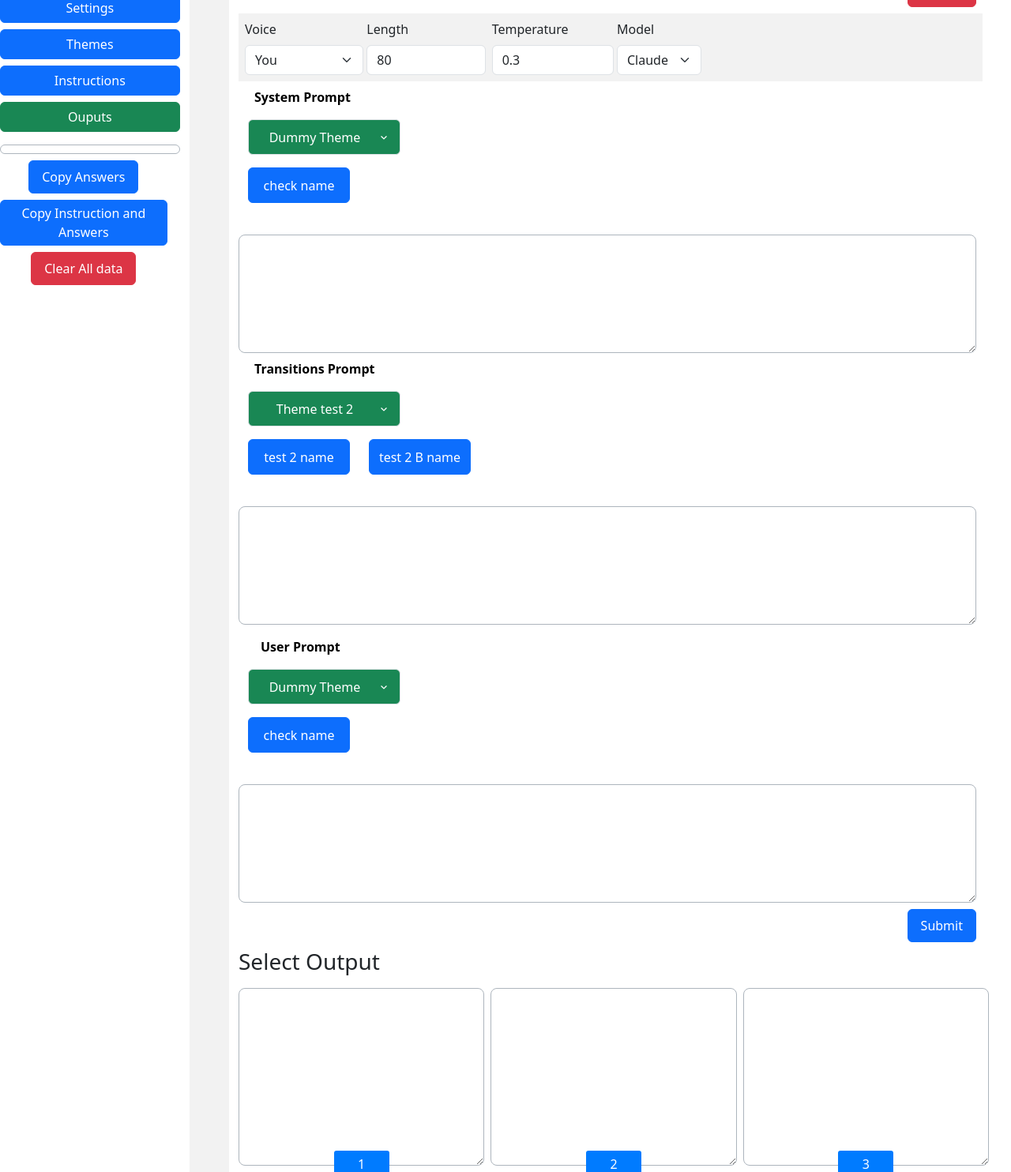
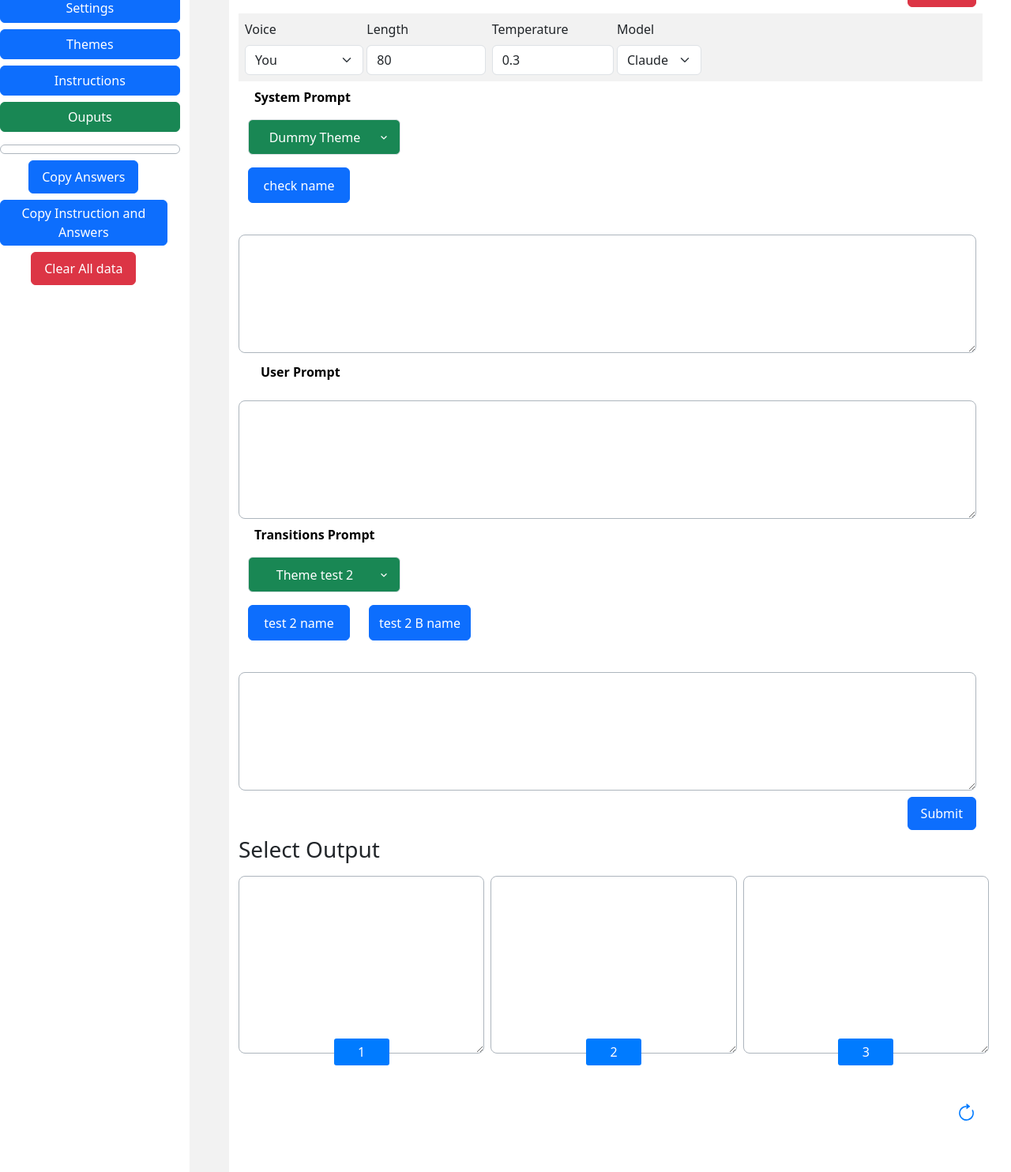
Before and after one commit to aliarslan007/promptProject, a Django app: page / in a window 1280 px wide. Shown: the part 57-1541 px from the top of the page at 79% size. Run offline with Django 4.2, Linux system fonts and the light colour scheme; a user stored in the database is signed in; data comes from the database, SQL or seed files in the repository; both versions use the stored data as it was after the commit.

Commit message:
Prompt Sequences

```diff
--- a/promptapp/templates/promptapp/instructionsset.html
+++ b/promptapp/templates/promptapp/instructionsset.html
@@ -291,8 +291,8 @@ function saveInstructions () {
   });
 
   function deleteInstruction(instruction_set_id) {
-    var confirmation = confirm("Are you sure you want to delete this instruction?");
-    if (confirmation) {
+    // var confirmation = confirm("Are you sure you want to delete this instruction?");
+     {
       // var instructionId = $('#instruction_id_' + index).val();
       $.ajax({
         type: 'POST',
--- a/promptapp/templates/promptapp/instructionstheme.html
+++ b/promptapp/templates/promptapp/instructionstheme.html
@@ -290,8 +290,8 @@ function saveInstructions () {
   });
 
   function deleteInstruction(instruction_theme_id) {
-    var confirmation = confirm("Are you sure you want to delete this instruction?");
-    if (confirmation) {
+    // var confirmation = confirm("Are you sure you want to delete this instruction?");
+    {
       // var instructionId = $('#instruction_id_' + index).val();
       $.ajax({
         type: 'POST',
--- a/promptapp/templates/promptapp/promptHome.html
+++ b/promptapp/templates/promptapp/promptHome.html
@@ -109,36 +109,6 @@
                     </div>
                 </div>
             </div>
-            <!-- <div class="d-flex grid gap-1 p-2 ">
-                <div class="col-2 ">
-                    <select
-                        id="instruction_set" name="instruction_set"
-                        class="form-select mt-2 p-1 text-white bg-success d-flex rounded-2 custom_style_instructins" aria-label="Default select example">
-                        {% for instruction in instructions_set %}
-                            <option id="instruction_name_{{ forloop.counter0 }}" name="instruction_name_{{ forloop.counter0 }}" value="{{ instruction.name }}" data-index="{{ forloop.counter0 }}">
-                                {{ instruction.name }}
-                            </option>
-                        {% endfor %}
-                    </select>
-
-                    {% for instruction in instructions_set %}
-                        <input type="hidden" id="instructionA_{{ forloop.counter0 }}" name="instructionA_{{ forloop.counter0 }}" value="{{ instruction.instructionA }}"/>
-                        <input type="hidden" id="instructionB_{{ forloop.counter0 }}" name="instructionB_{{ forloop.counter0 }}" value="{{ instruction.instructionB }}"/>
-                        <input type="hidden" id="instructionC_{{ forloop.counter0 }}" name="instructionC_{{ forloop.counter0 }}" value="{{ instruction.instructionC }}"/>
-                    {% endfor %}
-                </div>
-                <div class="col-2 ">
-                    <button id="instructionA_button" type="button" class="p-1 custom_style_instructins  btn btn-primary mt-2 rounded-2  px-3">Instruction A</button>
-                </div>
-                <div class="col-2 ">
-                    <button id="instructionB_button" type="button" class="p-1 custom_style_instructins  btn btn-primary mt-2 rounded-2  px-3">Instruction B</button>
-                </div>
-                <div class="col-2 ">
-                    <button id="instructionC_button" type="button" class="p-1 custom_style_instructins  btn btn-primary mt-2 rounded-2  px-3">Instruction C</button>
-                </div>
-
-            </div> -->
-            <!-- new instructions layout -->
 
             <div class="row mb-2 m-2">
                 <div class="col-12">
@@ -179,7 +149,29 @@
                 </div> -->
                 <input type="hidden" id="system_prompt_text_saved" name="system_prompt_text_saved" value=""/>
             </div>
-            <!-- starting transition prompt -->
+
+            <!-- below user prompt part -->
+            <div class="row  mx-3">
+                <div class="col-12 mt-1">
+                    <span class="system-prompt-label cursor-pointer">User Prompt</span>
+                </div>
+            </div>
+
+
+            <input type="hidden" id="instructions_data" value='{{ instructions_data}}' />
+            <input type="hidden" id="instructions_data_theme" value='{{ instructions_data_theme}}' />
+            <div class="form-floating pt-2 me-2">
+                <textarea
+                id="prompt_text" name="prompt_text"
+                 required class="border border-dark-subtle rounded-3 form-control mt-3" id="floatingTextarea2" style="height: 150px"></textarea>
+              </div>
+              <div id="openai_error_message" class="text-danger form-floating pt-2 mb-2 me-2 bold_text " style="display: none;">OpenAI API Key is not properly saved</div>
+                  <div id="claude_error_message" class="text-danger form-floating pt-2 mb-2 me-2 bold_text " style="display: none;">Claude API Key is not properly saved</div>
+                  <div id="required_prompt_error" class="text-danger form-floating pt-2 mb-2 me-2 bold_text " style="display: none;">Prompt can not be empty</div>
+
+              <!-- user prompt ends here -->
+
+                <!-- starting transition prompt -->
 
             <div class="row mb-2 m-2">
                 <div class="col-12">
@@ -221,44 +213,9 @@
                 <input type="hidden" id="transition_prompt_text_saved" name="transition_prompt_text_saved" value=""/>
             </div>
             <!-- ending transition prompt -->
-            <!-- below user prompt part -->
-            <div class="row mb-2 m-3">
-                <div class="col-12">
-                    <span class="system-prompt-label cursor-pointer">User Prompt</span>
-                </div>
-            </div>
 
-            <div class="container">
-                <!-- Dropdown for Instruction Sets -->
-                <div class="row mb-2">
-                    <div class="col-3 ">
-                        <select id="instruction_set" name="instruction_set" class="form-select mt-2  text-white bg-success rounded-2 select_custom_style_instructins" aria-label="Default select example">
-                            {% for instruction_set in instructions_set %}
-                                <option value="{{ instruction_set.id }}">{{ instruction_set.name }}</option>
-                            {% endfor %}
-                        </select>
-                    </div>
-                </div>
-
-
-                <!-- Hidden field to hold instructions data -->
-                <input type="hidden" id="instructions_data" value='{{ instructions_data}}' />
-                <input type="hidden" id="instructions_data_theme" value='{{ instructions_data_theme}}' />
-                <!-- Container for displaying instructions -->
-                <div id="instructions_container" class="row">
-                    <!-- Instructions will be dynamically added here -->
-                </div>
-            </div>
-            <div class="form-floating pt-2 mb-2 me-2">
-                <textarea
-                id="prompt_text" name="prompt_text"
-                 required class="border border-dark-subtle rounded-3 form-control mt-3" id="floatingTextarea2" style="height: 150px"></textarea>
-              </div>
             <!-- new instuctions layout ends here -->
             <div class="">
-                  <div id="openai_error_message" class="text-danger form-floating pt-2 mb-2 me-2 bold_text " style="display: none;">OpenAI API Key is not properly saved</div>
-                  <div id="claude_error_message" class="text-danger form-floating pt-2 mb-2 me-2 bold_text " style="display: none;">Claude API Key is not properly saved</div>
-                  <div id="required_prompt_error" class="text-danger form-floating pt-2 mb-2 me-2 bold_text " style="display: none;">Prompt can not be empty</div>
 
                 <div class="d-flex flex-row-reverse  mb-2 me-2">
                     <button type="submit" class="btn btn-primary p-2 px-3">Submit</button>
@@ -783,16 +740,17 @@ document.addEventListener('DOMContentLoaded', function () {
     const instructionBButton = document.getElementById('instructionB_button');
     const instructionCButton = document.getElementById('instructionC_button');
     const promptText = document.getElementById('prompt_text');
-    const instruction_set = document.getElementById('instruction_set');
+    // const instruction_set = document.getElementById('instruction_set');
 
-    function copyInstruction(instructionType) {
-        const selectedOption = instruction_set.options[instruction_set.selectedIndex];
+    // function copyInstruction(instructionType) {
+    //     const selectedOption = instruction_set.options[instruction_set.selectedIndex];
 
-        const index = selectedOption.getAttribute('data-index');
-        const check= `instruction${instructionType}_${index}`;
-        const instructionValue = document.getElementById(`instruction${instructionType}_${index}`).value;
-        promptText.value = instructionValue;
-    }
+    //     const index = selectedOption.getAttribute('data-index');
+    //     const check= `instruction${instructionType}_${index}`;
+    //     const instructionValue = document.getElementById(`instruction${instructionType}_${index}`).value;
+    //     promptText.value = instructionValue;
+    // }
+
 
     // instructionAButton.addEventListener('click', function () {
     //     copyInstruction('A');
@@ -817,33 +775,8 @@ function autoResize(textarea) {
 
 
 $(document).ready(function() {
-        function loadInstructions(setId) {
-            var instructionsData = JSON.parse($('#instructions_data').val());
-            var selectedInstructions = instructionsData.find(set => set.set_id == setId).instructions;
 
-            var instructionsContainer = $('#instructions_container');
-            instructionsContainer.empty();  // Clear previous instructions
-
-            if (selectedInstructions.length > 0) {
-                var row;
-                $.each(selectedInstructions, function(index, instruction) {
-                    if (index % 6 === 0) {
-                        row = $('<div class="row mb-2"></div>');
-                        instructionsContainer.append(row);
-                    }
-                    var instructionButton = `
-                        <div class="col-lg-2 col-md-2 col-sm-4 col-6 mb-2">
-                            <button id="instruction_button_${instruction.id}" name="new_instruction_row_name_${instruction.id}" type="button" class="btn btn-primary mt-2 custom_style_instructins rounded-2 p-1 w-100" data-id="${instruction.id}">
-                                ${instruction.name}
-                            </button>
-                        </div>
-                    `;
-                    row.append(instructionButton);
-                });
-            }
-        }
-
-        function systemLoadInstructions(setId) {
+         function systemLoadInstructions(setId) {
             var instructionsData = JSON.parse($('#instructions_data').val());
             var selectedInstructions = instructionsData.find(set => set.set_id == setId).instructions;
 
@@ -900,8 +833,8 @@ $(document).ready(function() {
         }
 
     // Load instructions for the first instruction set on page load
-        var firstSetId = $('#instruction_set').val();
-        loadInstructions(firstSetId);
+        // var firstSetId = $('#instruction_set').val();
+        // loadInstructions(firstSetId);
 
         var firstSetId = $('#system_instruction_set').val();
         systemLoadInstructions(firstSetId);
@@ -910,10 +843,10 @@ $(document).ready(function() {
         transitionLoadInstructionsTheme(firstThemeID);
 
         // Load instructions when an instruction set is selected from the dropdown
-        $('#instruction_set').change(function() {
-            var selectedSetId = $(this).val();
-            loadInstructions(selectedSetId);
-        });
+        // $('#instruction_set').change(function() {
+        //     var selectedSetId = $(this).val();
+        //     loadInstructions(selectedSetId);
+        // });
 
         $('#system_instruction_set').change(function() {
             var selectedSetId = $(this).val();
@@ -929,15 +862,16 @@ $(document).ready(function() {
         });
 
 
-$(document).on("click", "[id^='instruction_button_']", function(){
-        var id = $(this).attr('id'); // Get the ID of the clicked element
-        var instructionId = id.split('_')[2];
-        console.log("0 instructionId : ", instructionId)
-        // var instructionId = $(this).data('id');
-        // console.log(" 0 : ")
-        displayInstructionText(instructionId);
+// $(document).on("click", "[id^='instruction_button_']", function(){
+//         var id = $(this).attr('id'); // Get the ID of the clicked element
+//         var instructionId = id.split('_')[2];
+//         console.log("0 instructionId : ", instructionId)
+//         // var instructionId = $(this).data('id');
+//         // console.log(" 0 : ")
+//         displayInstructionText(instructionId);
 
-            });
+//             });
+
 
 $(document).on("click", "[id^='system_instruction_button_']", function(){
         var id = $(this).attr('id'); // Get the ID of the clicked element
```
Also changed, not shown: db.sqlite3.
